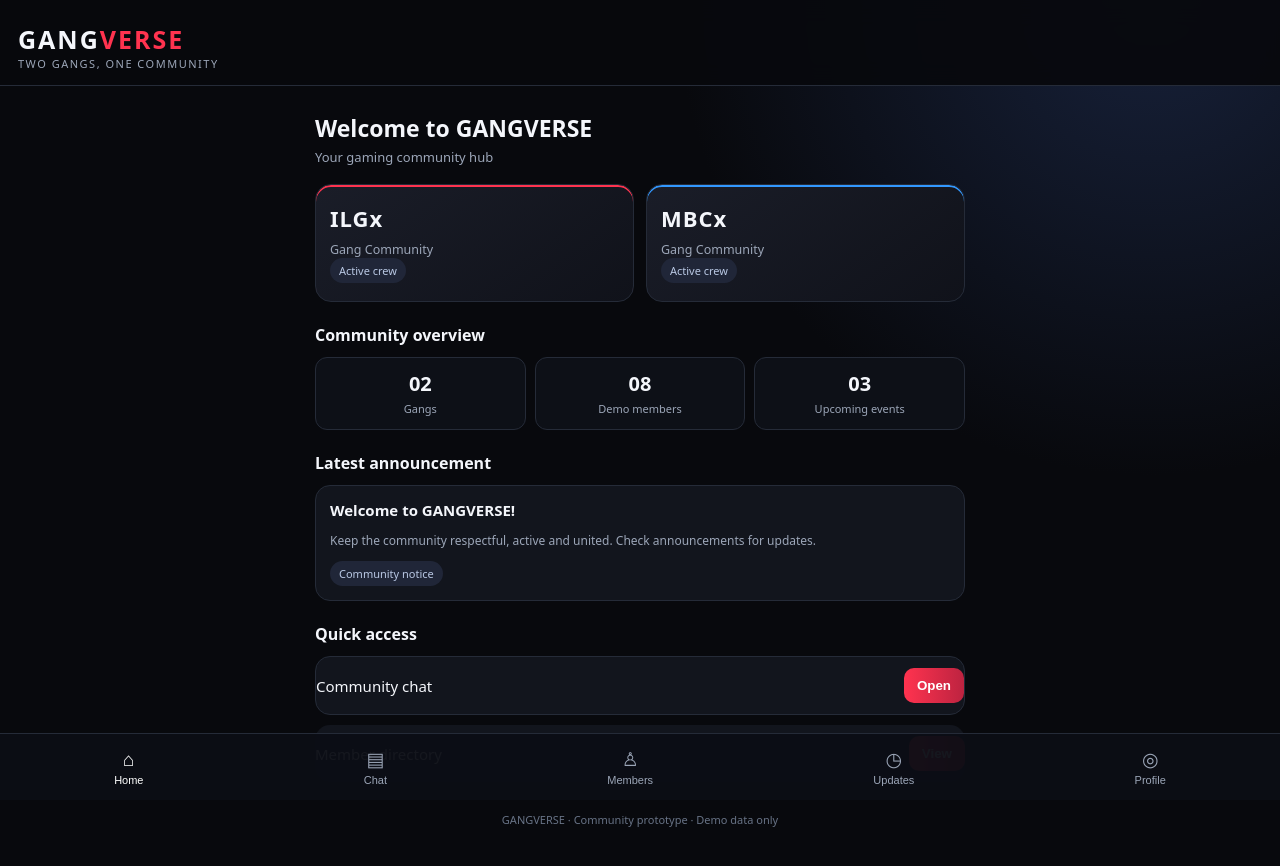
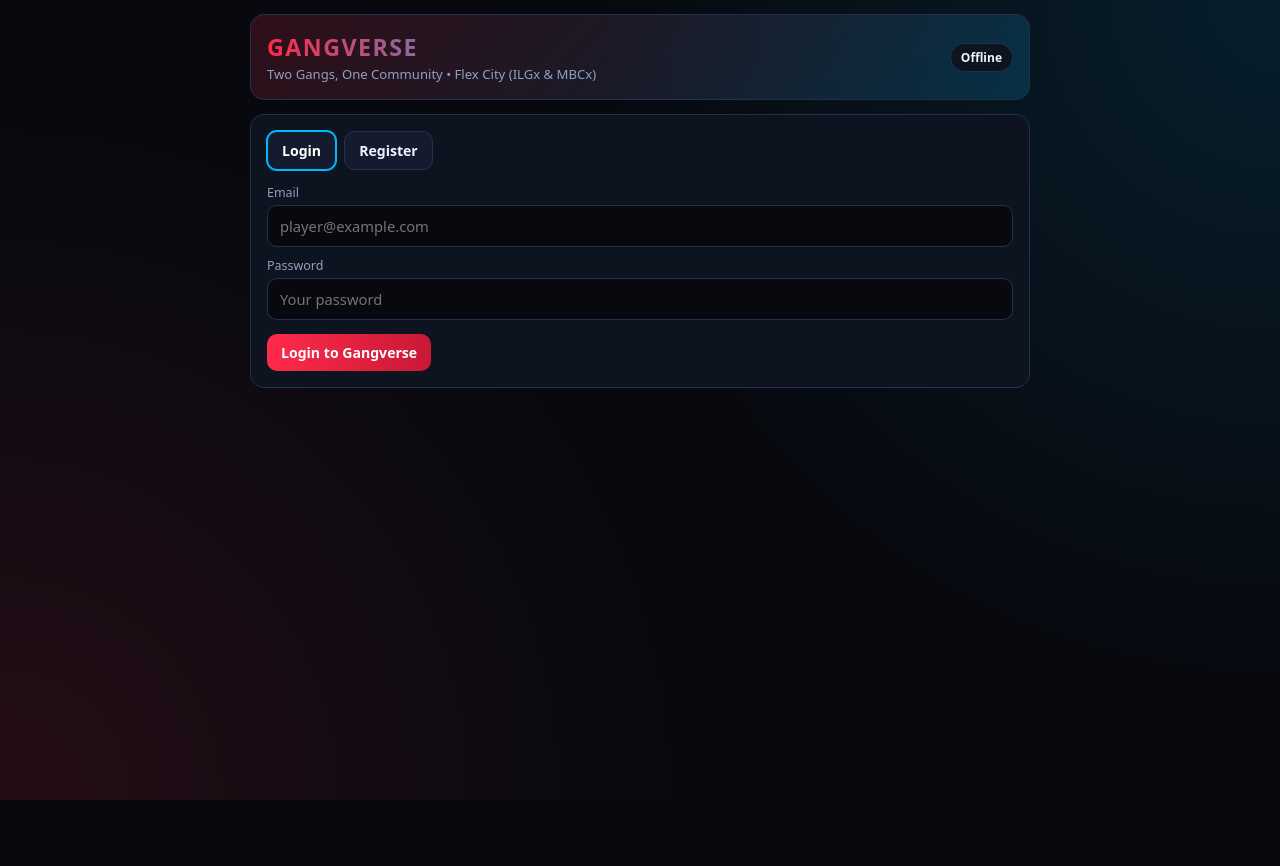
Before and after one commit to ararifx1000-dev/Gangverse, a plain HTML site: page index.html in a window 1280 px wide. After the commit the page ends 800 px from the top, so only its background shows below. Drawn offline with nearby package versions, Linux system fonts and the light colour scheme.

Commit message:
Update index.html

```diff
--- a/index.html
+++ b/index.html
@@ -1,48 +1,221 @@
-<!doctype html>
+<!DOCTYPE html>
 <html lang="en">
 <head>
-<meta charset="utf-8"><meta name="viewport" content="width=device-width,initial-scale=1,viewport-fit=cover">
-<meta name="theme-color" content="#08090d"><meta name="description" content="GANGVERSE — Two Gangs, One Community">
-<link rel="manifest" href="manifest.webmanifest"><link rel="icon" href="icons/icon-192.png">
-<title>GANGVERSE</title>
-<style>
-:root{--bg:#08090d;--panel:#12151d;--line:#252b38;--red:#ff334f;--blue:#3298ff;--muted:#9ca6b8;--white:#f4f6fb}
-*{box-sizing:border-box}body{margin:0;background:radial-gradient(circle at 90% 0%,#17213a 0,transparent 32%),var(--bg);color:var(--white);font:15px system-ui,Arial,sans-serif}
-header{padding:22px 18px 14px;position:sticky;top:0;background:#08090deF;backdrop-filter:blur(12px);z-index:2;border-bottom:1px solid var(--line)}
-.brand{font-size:25px;font-weight:900;letter-spacing:2px}.brand span{color:var(--red)}.tag{font-size:11px;color:var(--muted);letter-spacing:1.5px}
-main{padding:18px 15px 92px;max-width:680px;margin:auto}.welcome{font-size:23px;font-weight:800;margin:8px 0 4px}.sub{color:var(--muted);font-size:13px}
-.cards{display:grid;grid-template-columns:1fr 1fr;gap:12px;margin:18px 0}.gang{padding:18px 14px;border-radius:16px;background:linear-gradient(145deg,#1a1d28,#10121a);border:1px solid var(--line);min-height:112px}.gang strong{font-size:22px;letter-spacing:1px}.gang.ilgx{box-shadow:inset 0 2px var(--red)}.gang.mbcx{box-shadow:inset 0 2px var(--blue)}.gang small{display:block;color:var(--muted);margin-top:8px}
-.section{margin-top:22px}.section h2{font-size:16px;margin:0 0 11px}.panel{background:var(--panel);border:1px solid var(--line);border-radius:15px;padding:14px;margin-bottom:10px}
-.stats{display:grid;grid-template-columns:repeat(3,1fr);gap:9px}.stat{background:#0d1017;border:1px solid var(--line);border-radius:12px;padding:12px 8px;text-align:center}.stat b{display:block;font-size:20px}.stat small{color:var(--muted);font-size:11px}
-.pill{display:inline-block;padding:5px 9px;border-radius:20px;background:#202638;color:#b9c8e4;font-size:11px}.item{display:flex;justify-content:space-between;gap:12px;align-items:center;padding:11px 0;border-bottom:1px solid var(--line)}.item:last-child{border:0}.muted{color:var(--muted);font-size:12px}
-nav{position:fixed;bottom:0;left:0;right:0;display:flex;justify-content:space-around;background:#0c0e15f5;border-top:1px solid var(--line);padding:10px 4px calc(10px + env(safe-area-inset-bottom));z-index:3}
-nav button{background:none;border:0;color:var(--muted);font-size:11px;padding:4px 7px}nav button.active{color:white}nav span{display:block;font-size:19px;margin-bottom:3px}
-button.action{border:0;border-radius:10px;background:linear-gradient(90deg,var(--red),#bd2340);color:white;padding:10px 13px;font-weight:700}
-input,textarea{width:100%;background:#090c12;border:1px solid var(--line);border-radius:10px;color:white;padding:11px;margin:5px 0}
-.page{display:none}.page.active{display:block}.chatbox{height:230px;overflow:auto;background:#090c12;border-radius:12px;padding:12px;margin:10px 0}.bubble{background:#1c2331;border-radius:12px;padding:9px 11px;margin:8px 0;max-width:85%;font-size:13px}.bubble.me{margin-left:auto;background:#25334a}.tabs{display:flex;gap:6px;flex-wrap:wrap}.tabs button{background:#1a202c;color:#cbd4e5;border:1px solid var(--line);border-radius:20px;padding:7px 10px;font-size:12px}.tabs button.sel{border-color:var(--blue);color:white}
-footer{text-align:center;color:#687386;font-size:11px;padding:20px}
-</style></head>
+  <meta charset="UTF-8" />
+  <meta name="viewport" content="width=device-width, initial-scale=1.0" />
+  <title>GANGVERSE — Two Gangs, One Community</title>
+  <script src="https://cdn.jsdelivr.net/npm/@supabase/supabase-js@2"></script>
+  <style>
+    :root {
+      --bg: #07090f;
+      --panel: #0e1320;
+      --panel-2: #141b2e;
+      --border: #23304d;
+      --red: #ff2a4b;
+      --blue: #00b8ff;
+      --text: #eef4ff;
+      --muted: #8fa1c2;
+      --ok: #18d98c;
+      --warn: #ffbe2e;
+    }
+
+    * { box-sizing: border-box; margin: 0; padding: 0; font-family: system-ui, -apple-system, Segoe UI, Roboto, sans-serif; }
+
+    body {
+      background: radial-gradient(circle at top right, rgba(0, 184, 255, 0.12), transparent 45%),
+                  radial-gradient(circle at bottom left, rgba(255, 42, 75, 0.12), transparent 45%),
+                  var(--bg);
+      color: var(--text);
+      min-height: 100vh;
+      padding: 14px;
+    }
+
+    .container { max-width: 780px; margin: 0 auto; }
+
+    .header {
+      background: linear-gradient(135deg, rgba(255, 42, 75, 0.16), rgba(0, 184, 255, 0.16));
+      border: 1px solid var(--border);
+      border-radius: 14px;
+      padding: 16px;
+      margin-bottom: 14px;
+      display: flex;
+      justify-content: space-between;
+      align-items: center;
+      gap: 10px;
+      flex-wrap: wrap;
+    }
+
+    .brand h1 {
+      font-size: 1.45rem;
+      letter-spacing: 1.5px;
+      background: linear-gradient(90deg, var(--red), var(--blue));
+      -webkit-background-clip: text;
+      -webkit-text-fill-color: transparent;
+    }
+
+    .brand p { font-size: 0.82rem; color: var(--muted); margin-top: 2px; }
+
+    .badge {
+      padding: 5px 10px;
+      border-radius: 999px;
+      font-size: 0.75rem;
+      font-weight: 700;
+      border: 1px solid var(--border);
+      background: var(--panel);
+    }
+
+    .card {
+      background: var(--panel);
+      border: 1px solid var(--border);
+      border-radius: 14px;
+      padding: 16px;
+      margin-bottom: 14px;
+    }
+
+    .tabs { display: flex; gap: 8px; margin-bottom: 14px; flex-wrap: wrap; }
+
+    button {
+      cursor: pointer;
+      border: 1px solid var(--border);
+      background: var(--panel-2);
+      color: var(--text);
+      padding: 9px 14px;
+      border-radius: 10px;
+      font-weight: 600;
+      font-size: 0.88rem;
+      transition: 0.15s;
+    }
+
+    button:hover { border-color: var(--blue); }
+
+    button.primary {
+      background: linear-gradient(90deg, var(--red), #c91836);
+      border: none;
+      color: #fff;
+    }
+
+    button.blue-btn {
+      background: linear-gradient(90deg, #0088cc, var(--blue));
+      border: none;
+      color: #051018;
+      font-weight: 700;
+    }
+
+    button.active {
+      border-color: var(--blue);
+      box-shadow: 0 0 0 1px var(--blue);
+      color: #fff;
+    }
+
+    .grid-2 { display: grid; grid-template-columns: 1fr 1fr; gap: 10px; }
+    @media (max-width: 560px) { .grid-2 { grid-template-columns: 1fr; } }
+
+    label { display: block; font-size: 0.78rem; color: var(--muted); margin-bottom: 4px; margin-top: 10px; }
+
+    input, select {
+      width: 100%;
+      background: var(--bg);
+      color: var(--text);
+      border: 1px solid var(--border);
+      border-radius: 10px;
+      padding: 10px 12px;
+      font-size: 0.92rem;
+    }
+
+    input:focus, select:focus { outline: none; border-color: var(--blue); }
+
+    .id-card {
+      background: linear-gradient(125deg, #131a2d 0%, #0b0f1a 60%, rgba(255,42,75,0.18) 100%);
+      border: 1px solid rgba(0, 184, 255, 0.35);
+      border-radius: 14px;
+      padding: 14px;
+      margin-bottom: 14px;
+    }
+
+    .id-top { display: flex; justify-content: space-between; align-items: center; margin-bottom: 8px; }
+    .gang-ilgx { color: var(--red); border-color: rgba(255, 42, 75, 0.5); }
+    .gang-mbcx { color: var(--blue); border-color: rgba(0, 184, 255, 0.5); }
+
+    .chat-box {
+      height: 320px;
+      overflow-y: auto;
+      background: var(--bg);
+      border: 1px solid var(--border);
+      border-radius: 12px;
+      padding: 12px;
+      margin-bottom: 10px;
+      display: flex;
+      flex-direction: column;
+      gap: 8px;
+    }
+
+    .msg {
+      background: var(--panel-2);
+      border: 1px solid var(--border);
+      border-radius: 10px;
+      padding: 8px 11px;
+    }
+
+    .msg-head { display: flex; justify-content: space-between; font-size: 0.76rem; color: var(--muted); margin-bottom: 4px; gap: 8px; }
+    .msg-author { font-weight: 700; color: var(--text); }
+    .msg-body { font-size: 0.9rem; word-break: break-word; line-height: 1.4; }
+
+    .status { font-size: 0.82rem; margin-top: 10px; padding: 8px 10px; border-radius: 8px; display: none; }
+    .status.ok { display: block; background: rgba(24, 217, 140, 0.12); color: var(--ok); border: 1px solid rgba(24, 217, 140, 0.35); }
+    .status.err { display: block; background: rgba(255, 42, 75, 0.12); color: #ff758c; border: 1px solid rgba(255, 42, 75, 0.35); }
+
+    .hidden { display: none; }
+    .row-between { display: flex; justify-content: space-between; align-items: center; gap: 8px; flex-wrap: wrap; }
+    .char-count { font-size: 0.76rem; color: var(--muted); }
+  </style>
+</head>
 <body>
-<header><div class="brand">GANG<span>VERSE</span></div><div class="tag">TWO GANGS, ONE COMMUNITY</div></header>
-<main>
-<section id="home" class="page active">
-<div class="welcome">Welcome to GANGVERSE</div><div class="sub">Your gaming community hub</div>
-<div class="cards"><div class="gang ilgx"><strong>ILGx</strong><small>Gang Community</small><span class="pill">Active crew</span></div><div class="gang mbcx"><strong>MBCx</strong><small>Gang Community</small><span class="pill">Active crew</span></div></div>
-<div class="section"><h2>Community overview</h2><div class="stats"><div class="stat"><b>02</b><small>Gangs</small></div><div class="stat"><b id="memberCount">08</b><small>Demo members</small></div><div class="stat"><b>03</b><small>Upcoming events</small></div></div></div>
-<div class="section"><h2>Latest announcement</h2><div class="panel"><b>Welcome to GANGVERSE!</b><p class="muted">Keep the community respectful, active and united. Check announcements for updates.</p><span class="pill">Community notice</span></div></div>
-<div class="section"><h2>Quick access</h2><div class="panel item"><span>Community chat</span><button class="action" onclick="go('chat')">Open</button></div><div class="panel item"><span>Member directory</span><button class="action" onclick="go('members')">View</button></div></div>
-</section>
-<section id="chat" class="page"><div class="welcome">Community Chat</div><div class="sub">Demo mode — messages stay on this device</div><div class="tabs"><button class="sel" onclick="setRoom('Global',this)">Global</button><button onclick="setRoom('ILGx',this)">ILGx</button><button onclick="setRoom('MBCx',this)">MBCx</button><button onclick="setRoom('Private',this)">Private</button></div><div class="chatbox" id="chatbox"><div class="bubble">GANGVERSE Bot: Welcome to the community!</div></div><input id="message" placeholder="Write a message..." maxlength="300"><button class="action" onclick="sendMessage()">Send message</button></section>
-<section id="members" class="page"><div class="welcome">Members</div><div class="sub">Sample directory</div><div class="panel" id="memberList"><div class="item"><span><b>ILGx Leader</b><div class="muted">ILGx · Leader</div></span><span class="pill">Leader</span></div><div class="item"><span><b>MBCx Deputy</b><div class="muted">MBCx · Deputy</div></span><span class="pill">Deputy</span></div><div class="item"><span><b>Player 03</b><div class="muted">ILGx · Member</div></span><span class="pill">Member</span></div><div class="item"><span><b>Player 04</b><div class="muted">MBCx · Member</div></span><span class="pill">Member</span></div></div></section>
-<section id="updates" class="page"><div class="welcome">Updates & Events</div><div class="panel"><b>Community meeting</b><p class="muted">Schedule to be announced</p><span class="pill">Upcoming</span></div><div class="panel"><b>Friendly match</b><p class="muted">Details coming soon</p><span class="pill">Event</span></div><div class="panel"><b>Alliance board</b><p class="muted">Space for future community collaborations</p></div></section>
-<section id="profile" class="page"><div class="welcome">My Profile</div><div class="panel"><b>Guest Player</b><p class="muted">Local preview profile</p><div class="item"><span>Role</span><span>Member</span></div><div class="item"><span>Gang</span><span>Not assigned</span></div><div class="item"><span>Account</span><span class="pill">Demo only</span></div></div><p class="muted">This starter does not collect passwords or personal information.</p></section>
-<footer>GANGVERSE · Community prototype · Demo data only</footer>
-</main>
-<nav><button class="active" onclick="go('home',this)"><span>⌂</span>Home</button><button onclick="go('chat',this)"><span>▤</span>Chat</button><button onclick="go('members',this)"><span>♙</span>Members</button><button onclick="go('updates',this)"><span>◷</span>Updates</button><button onclick="go('profile',this)"><span>◎</span>Profile</button></nav>
-<script>
-let room='Global';
-function go(id,btn){document.querySelectorAll('.page').forEach(p=>p.classList.remove('active'));document.getElementById(id).classList.add('active');document.querySelectorAll('nav button').forEach(b=>b.classList.remove('active'));if(btn)btn.classList.add('active');else{let b=[...document.querySelectorAll('nav button')].find(x=>x.textContent.toLowerCase().includes(id));if(b)b.classList.add('active')}}
-function setRoom(r,b){room=r;document.querySelectorAll('.tabs button').forEach(x=>x.classList.remove('sel'));b.classList.add('sel');document.getElementById('chatbox').innerHTML='<div class="bubble">GANGVERSE Bot: You are viewing '+r+' chat (demo).</div>'}
-function sendMessage(){let i=document.getElementById('message'),v=i.value.trim();if(!v)return;let d=document.createElement('div');d.className='bubble me';d.textContent=v;document.getElementById('chatbox').appendChild(d);i.value='';document.getElementById('chatbox').scrollTop=99999}
-if('serviceWorker' in navigator && location.protocol.startsWith('http'))navigator.serviceWorker.register('./sw.js').catch(()=>{});
-</script></body></html>
+  <div class="container">
+    <div class="header">
+      <div class="brand">
+        <h1>GANGVERSE</h1>
+        <p>Two Gangs, One Community • Flex City (ILGx &amp; MBCx)</p>
+      </div>
+      <div id="authStatusBadge" class="badge">Offline</div>
+    </div>
+
+    <!-- AUTH SECTION -->
+    <div id="authSection" class="card">
+      <div class="tabs">
+        <button id="tabLogin" class="active" onclick="switchAuthTab('login')">Login</button>
+        <button id="tabSignup" onclick="switchAuthTab('signup')">Register</button>
+      </div>
+
+      <!-- LOGIN FORM -->
+      <form id="loginForm" onsubmit="handleLogin(event)">
+        <label for="loginEmail">Email</label>
+        <input id="loginEmail" type="email" required placeholder="player@example.com" />
+
+        <label for="loginPassword">Password</label>
+        <input id="loginPassword" type="password" required placeholder="Your password" />
+
+        <div style="margin-top: 14px;">
+          <button type="submit" class="primary">Login to Gangverse</button>
+        </div>
+      </form>
+
+      <!-- SIGNUP FORM -->
+      <form id="signupForm" class="hidden" onsubmit="handleSignup(event)">
+        <div class="grid-2">
+          <div>
+            <label for="regUsername">Username</label>
+            <input id="regUsername" type="text" required minlength="3" maxlength="24" placeholder="e.g. shadow_rx" />
+          </div>
+          <div>
+            <label for="regDisplayName">Display Name</label>
+            <input id="regDisplayName" type="text" required maxlength="30" placeholder="e.g. Shadow RX" />
+          </div>
+        </div>
+
+        <div class="grid-2">
+          <div>
+            <label for="regGang">Select Gang</label>
+            <select id="regGang" required>
+              <option value="ILGx">ILGx</option>
+              <option value="MBCx">MBCx</option>
+            </select>
```
